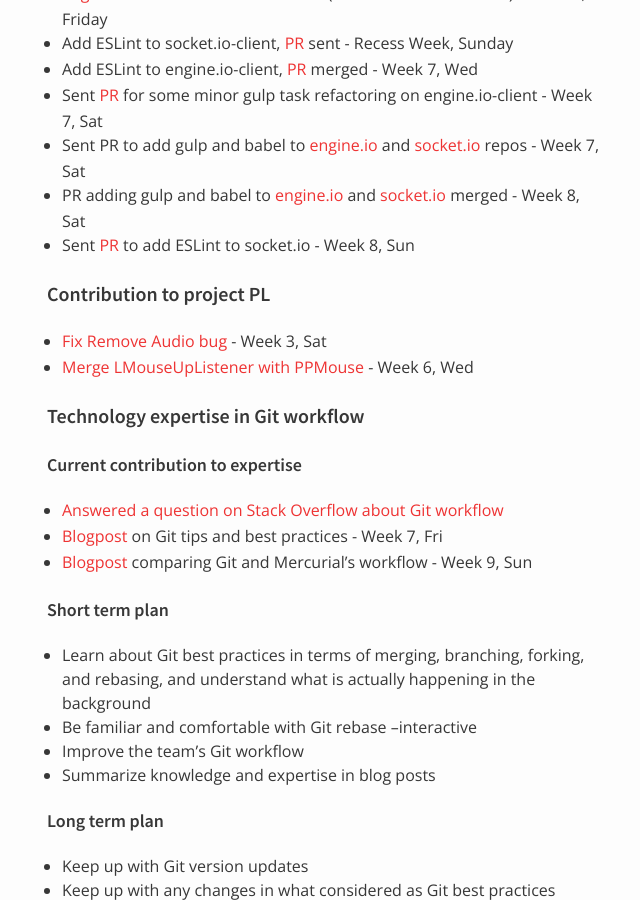
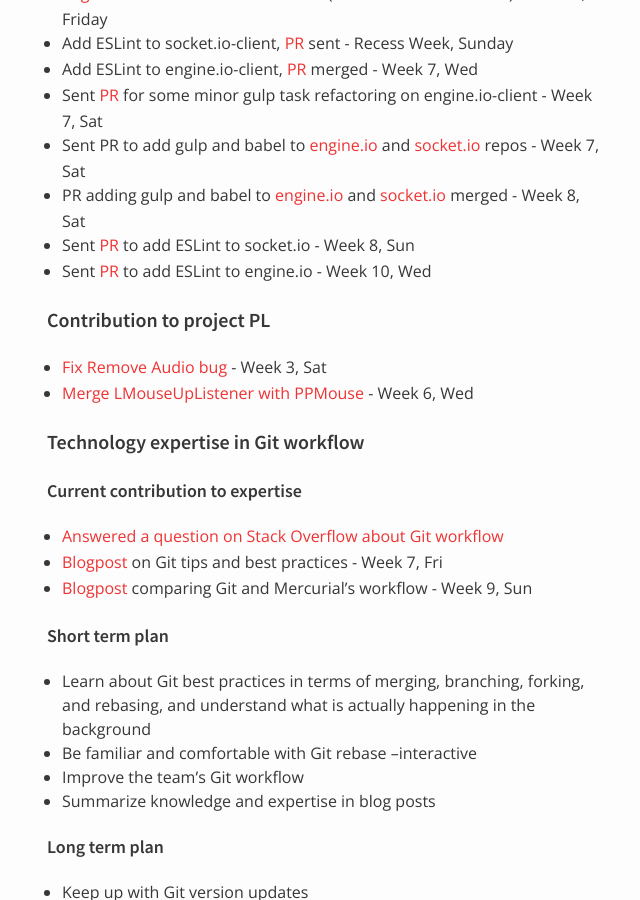
Before and after one commit to nus-oss/cs3281-AY1516S2-website, a Jekyll site: the page built from teams/socketio.md, in a window 1280 px wide and 900 px high, scrolled down 12872 px. Shown: the whole window, without its empty margins (323-963 px from the left). Built offline with Jekyll 4.4.1, drawn with Linux system fonts in a browser that asks for light colours.

Commit message:
Update @digawp contrib

```diff
--- a/teams/socketio.md
+++ b/teams/socketio.md
@@ -370,6 +370,7 @@
 * Sent PR to add gulp and babel to [engine.io](https://github.com/socketio/engine.io/pull/384) and [socket.io](https://github.com/socketio/socket.io/pull/2471) repos - Week 7, Sat
 * PR adding gulp and babel to [engine.io](https://github.com/socketio/engine.io/pull/384) and [socket.io](https://github.com/socketio/socket.io/pull/2471) merged - Week 8, Sat
 * Sent [PR](https://github.com/socketio/socket.io/pull/2486) to add ESLint to socket.io - Week 8, Sun
+* Sent [PR](https://github.com/socketio/engine.io/pull/385) to add ESLint to engine.io - Week 10, Wed
 
 #### Contribution to project PL
 * [Fix Remove Audio bug](https://github.com/PowerPointLabs/PowerPointLabs/pull/915) - Week 3, Sat
```
